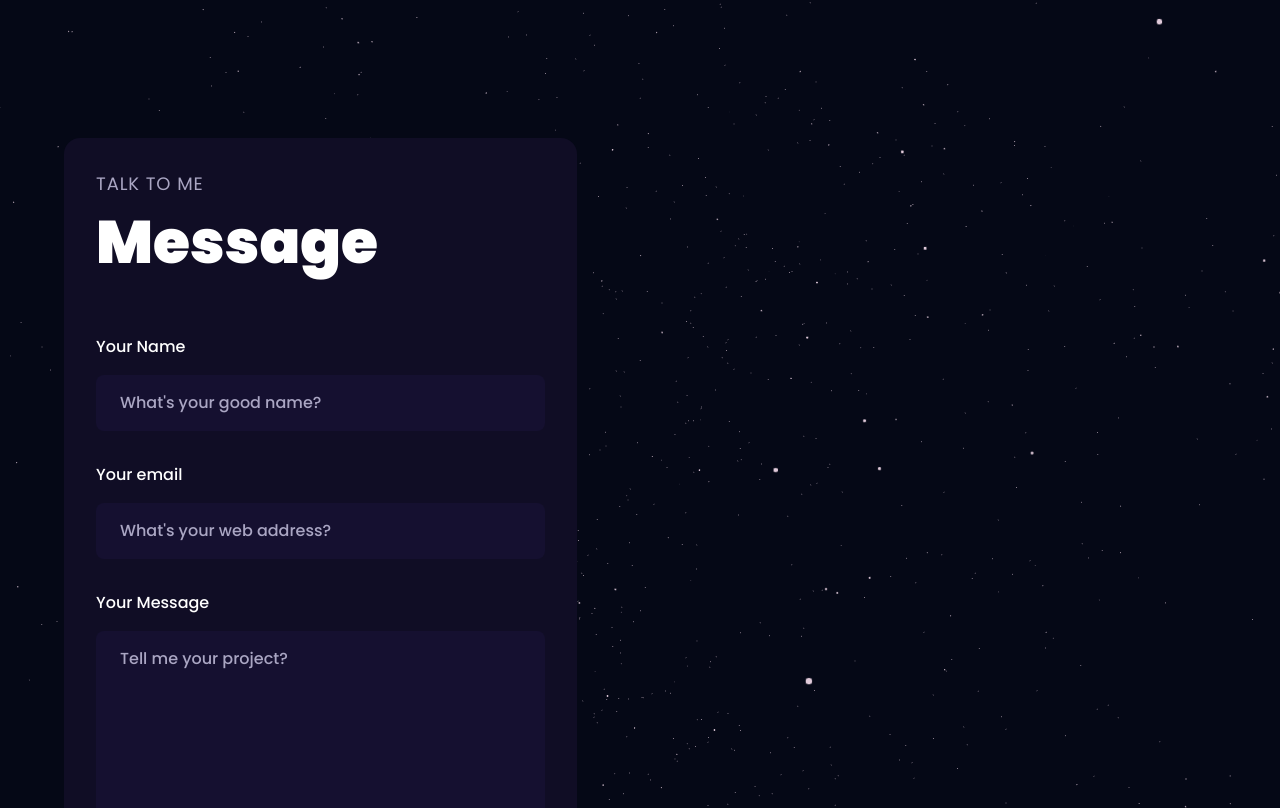
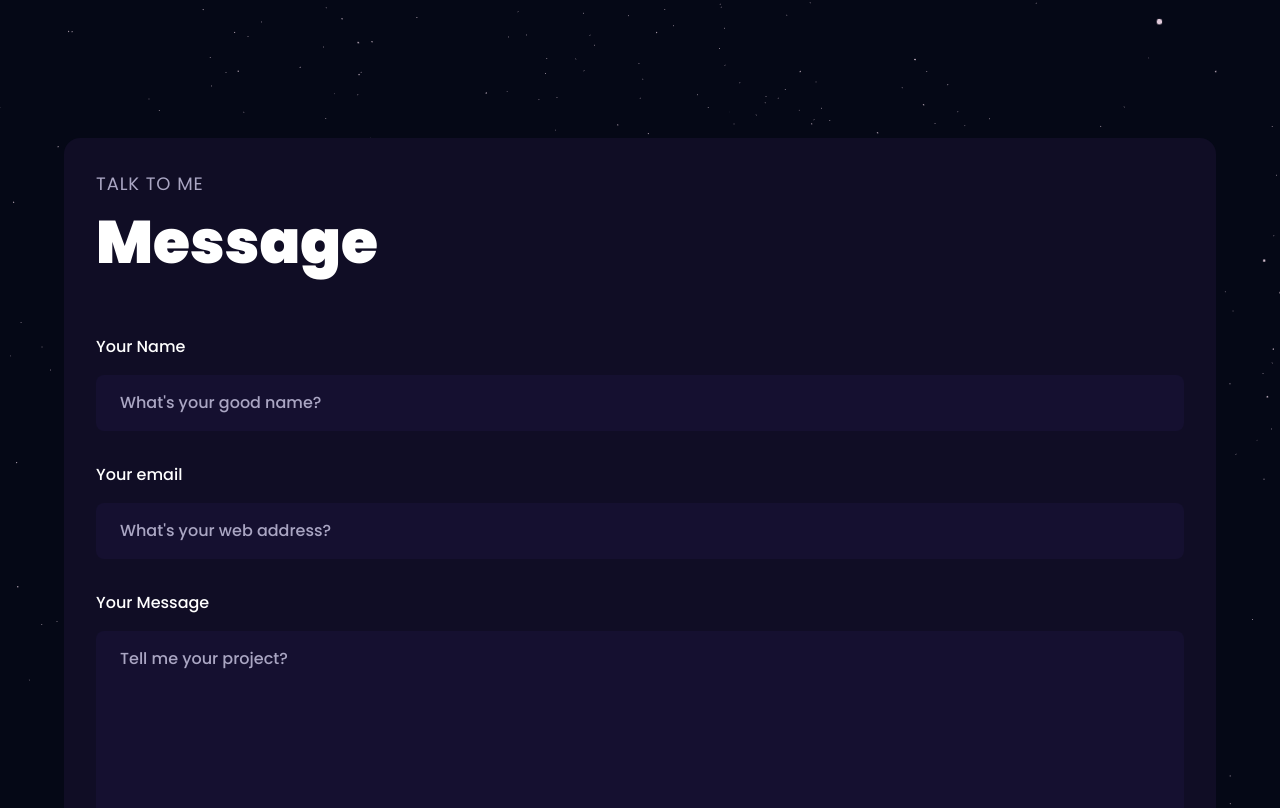
Before and after one commit to jonasmkunzler/jonask-portfolio, a React (Vite) app: page / in a window 1280 px wide. Shown: the part 3912-4720 px from the top of the page. Built offline with nearby package versions, Linux system fonts and the light colour scheme.

Commit message:
Ajuatando o tamanho do vídeo e centralizando contato

```diff
--- a/src/components/Contact.jsx
+++ b/src/components/Contact.jsx
@@ -69,7 +69,7 @@ const Contact = () => {
     >
       <motion.div
         variants={slideIn("left", "tween", 0.2, 1)}
-        className="flex-[0.75] bg-black-100 p-8 rounded-2xl"
+        className="flex-[1] bg-black-100 p-8 rounded-2xl"
       >
         <p className={styles.sectionSubText}>Talk to me</p>
         <h3 className={styles.sectionHeadText}>Message</h3>
@@ -124,11 +124,6 @@ const Contact = () => {
           </button>
         </form>
       </motion.div>
-
-      <motion.div
-        variants={slideIn("right", "tween", 0.2, 1)}
-        className="xl:flex-1 xl:h-auto md:h-[550px] h-[350px]"
-      ></motion.div>
     </div>
   );
 };
--- a/src/components/Project-One.jsx
+++ b/src/components/Project-One.jsx
@@ -85,7 +85,7 @@ export default function Project() {
               As this project is for profit purposes, the source code is in
               private mode on Github.
             </p>
-            <div className="max-w-md overflow-hidden justify-center justify-self-center mx-auto py-4">
+            <div className="max-w-[600px] h-[880px] w-full overflow-hidden justify-center justify-self-center duration-500 mx-auto py-4">
               <Carousel>
                 {[
                   <video src={taskManagerMov} autoPlay muted loop />,
```
